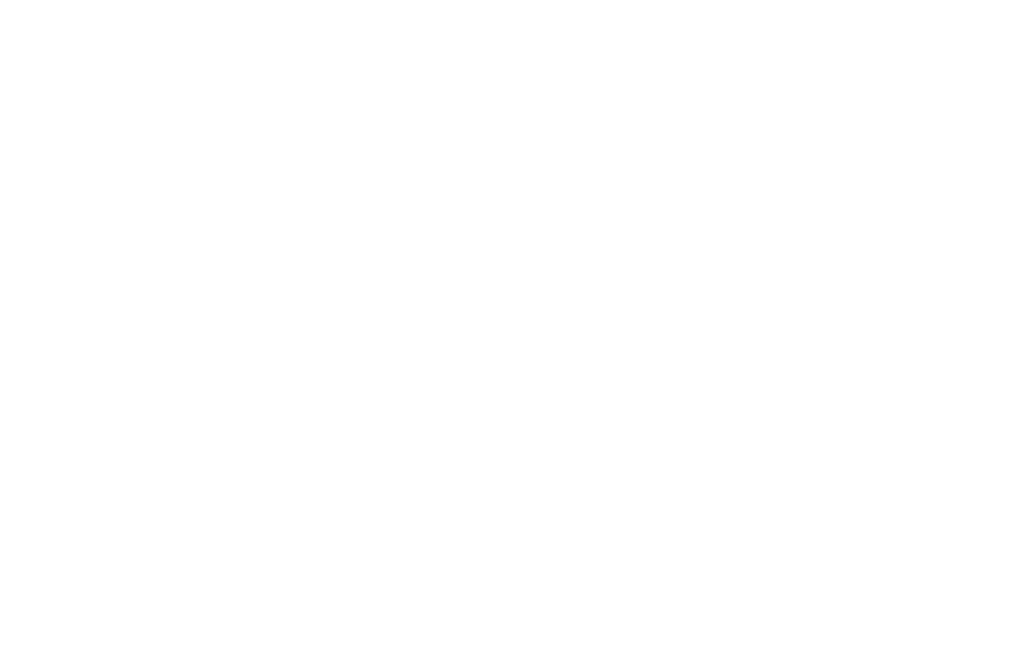
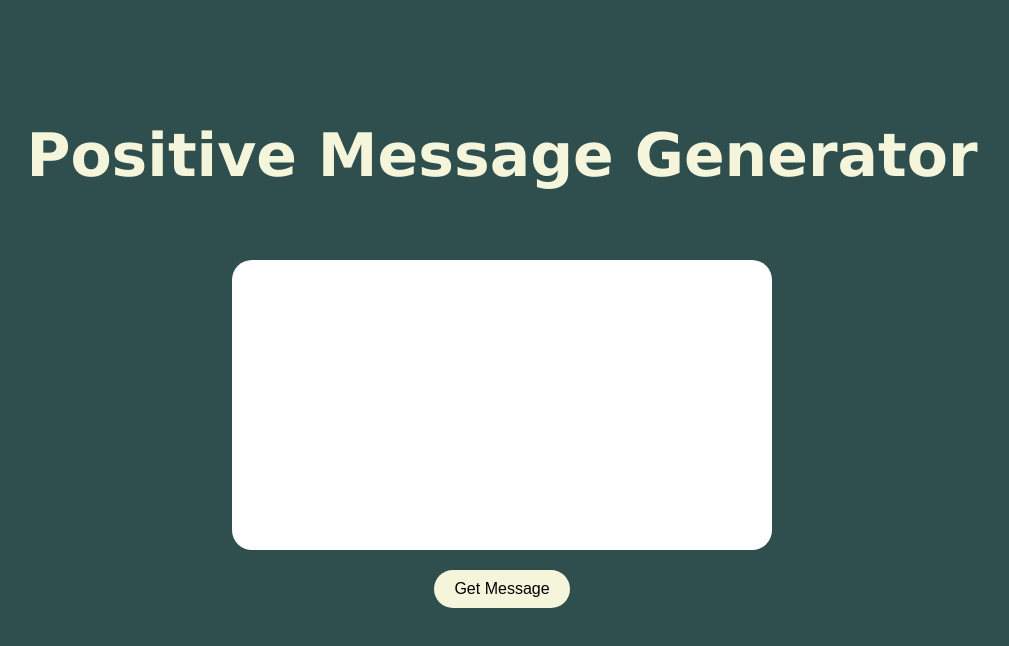
Before and after one commit to Dharshan16/Mixed-Messages, a plain HTML site: page index.html in a window 1280 px wide. Shown: the whole page, without its empty margins (138-1147 px from the left). Drawn offline with Linux system fonts and the light colour scheme.

Commit message:
first commit

```diff
--- a/index.html
+++ b/index.html
@@ -7,7 +7,19 @@
     <link rel="stylesheet" href="style.css">
 </head>
 <body>
+    <div class="container">
+        <div class="title">
+            <h1>Positive Message Generator</h1>
+        </div>
+        <div>
+            <p id="message" class="quote"></p>
+        </div>
+        <div class="btn">
+            <button>Get Message</button>
+        </div>
+    </div>
 
-    <script src="script.js"></script>
+
+    <script src="./script.js"></script>
 </body>
 </html>
--- a/script.js
+++ b/script.js
@@ -0,0 +1,7 @@
+const messages=[["The best way to predict the future is to create it. - Abraham Lincoln"], ["Success is not final, failure is not fatal: It is the courage to continue that counts. - Winston Churchill"], ["In the middle of difficulty lies opportunity. - Albert Einstein"], ["Believe you can and you're halfway there. - Theodore Roosevelt"], ["The only limit to our realization of tomorrow will be our doubts of today. - Franklin D. Roosevelt"]];
+
+const generateRandomMessage = () => {
+    document.querySelector('#message').innerHTML = messages[Math.floor(Math.random() * messages.length)];
+}
+
+document.querySelector('button').addEventListener('click', generateRandomMessage)
--- a/style.css
+++ b/style.css
@@ -0,0 +1,60 @@
+body{
+    margin: 40px;
+    padding: 20px;
+    background-color: darkslategray;
+    color: beige;
+    text-align: center;
+
+}
+.container{
+    display: flex;
+    flex-direction: column;
+    align-items: center;
+
+}
+
+.title{
+    font-size: 30px;
+    margin: 10px;
+    padding: 10px;
+    font-family:'Lucida Sans', 'Lucida Sans Regular', 'Lucida Grande', 'Lucida Sans Unicode', Geneva, Verdana, sans-serif
+}
+
+.quote{
+    width: 500px;
+    height: 250px;
+    font-size: 25px;
+    background-color: white;
+    color: black;
+    font-style: italic;
+    justify-content: center;
+    display: flex;
+    flex-direction: column;
+    border-radius:20px;
+    margin: 10px;
+}
+
+p{
+    margin: 20px;
+    padding: 20px;
+
+}
+.message{
+    color: black;
+}
+
+button{
+    margin: 10px;
+    padding: 10px 20px;
+    font-size: 16px;
+    text-align: center;
+    color: black;
+    background-color: beige;
+    cursor: pointer;
+    border: none;
+    border-radius: 25px;
+    display: inline-block;
+}
+button:hover{
+    background-color: rgb(205, 205, 155);
+}
```
